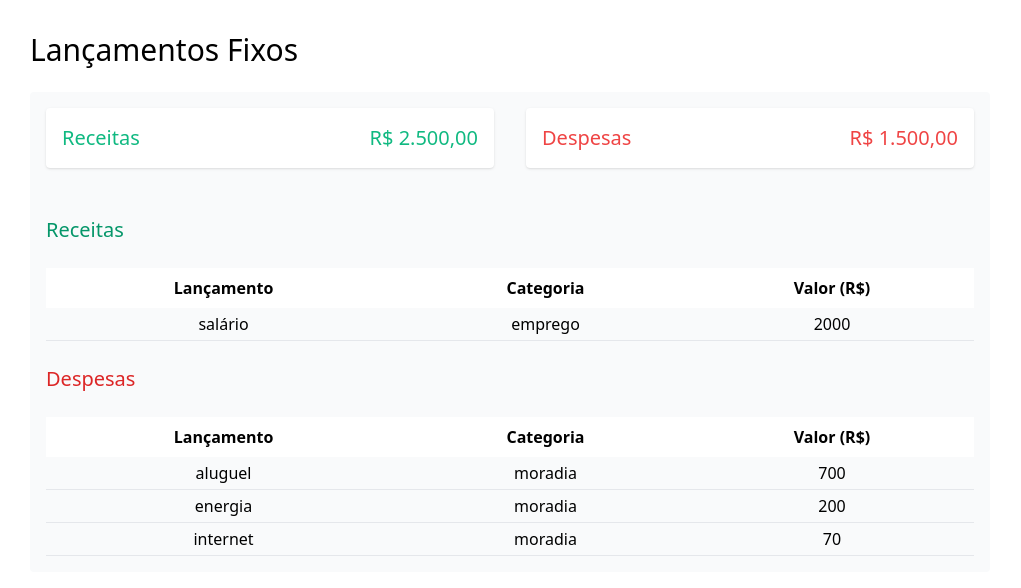
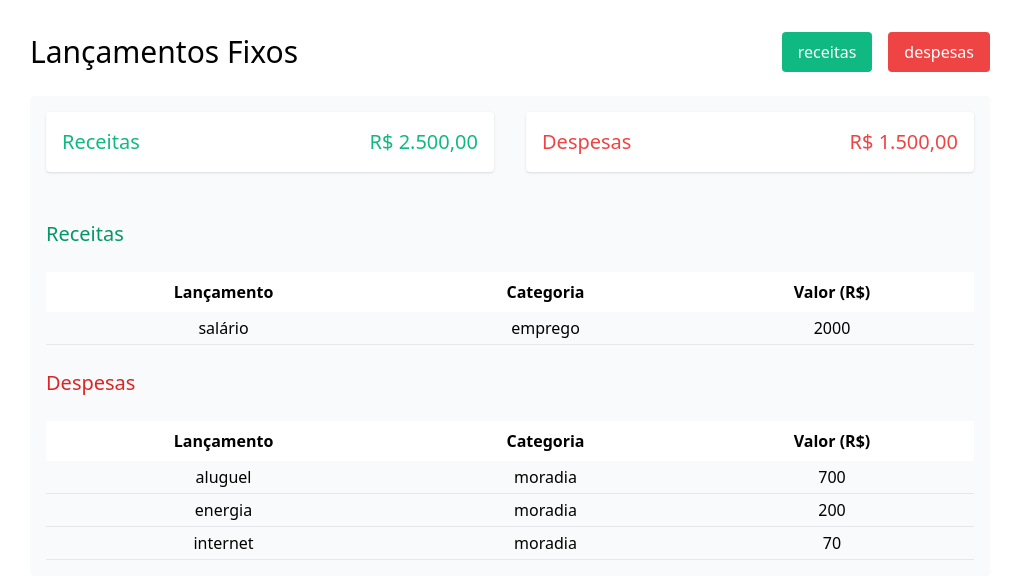
Before and after one commit to josecarlosmonteiro/finplan-lite-web, a Next.js app: page /lancamentos/fixos in a window 1280 px wide. Shown: the top 588 px of the page, without its empty margins (130-1151 px from the left). Built offline with nearby package versions, Linux system fonts and the light colour scheme.

Commit message:
feat: implementar visualização de lançamentos fixos

```diff
--- /dev/null
+++ b/app/components/Releases/AddReleaseForm.tsx
@@ -0,0 +1,18 @@
+'use client';
+
+import { ReleaseProps } from "@/app/types/Releases";
+import { useForm } from "react-hook-form";
+
+type Props = {
+
+}
+
+export function AddReleaseFunction({ }: Props) {
+  const { handleSubmit } = useForm<Omit<ReleaseProps, 'id'>>();
+
+  return (
+    <form onSubmit={handleSubmit(data => console.log(data))}>
+      new release form...
+    </form>
+  )
+}
--- a/app/components/FixedReleases/ReleasesTablePresentations.tsx
+++ b/app/components/Releases/FixedReleases/ReleasesTablePresentations.tsx
@@ -1,7 +1,7 @@
 'use client';
 
 import { ReleaseProps } from "@/app/types/Releases";
-import { ColumnDef, Table } from "../shared/Table";
+import { ColumnDef, Table } from "../../shared/Table";
 import { filterByProp } from "@/app/utils/lists";
 import { useContext } from "react";
 import { FixedReleasesContext } from "@/app/providers/FixedReleasesProvider";
--- a/app/components/FixedReleases/TotalReleases.tsx
+++ b/app/components/Releases/FixedReleases/TotalReleases.tsx
@@ -1,5 +1,5 @@
 import { currency } from "@/app/utils/formats";
-import { Typography } from "../shared/Typography";
+import { Typography } from "../../shared/Typography";
 
 export function TotalReleases() {
   return (
--- /dev/null
+++ b/app/components/shared/Button.tsx
@@ -0,0 +1,7 @@
+import { ButtonHTMLAttributes } from "react";
+
+interface Props extends ButtonHTMLAttributes<HTMLButtonElement> { }
+
+export function Button({ className, ...rest }: Props) {
+  return <button className={`p-2 px-4 rounded ${className}`} {...rest} />
+}
--- a/app/lancamentos/fixos/page.tsx
+++ b/app/lancamentos/fixos/page.tsx
@@ -1,15 +1,24 @@
-import { ReleasesTablePresentations } from "@/app/components/FixedReleases/ReleasesTablePresentations";
-import { TotalReleases } from "@/app/components/FixedReleases/TotalReleases";
+import { ReleasesTablePresentations } from "@/app/components/Releases/FixedReleases/ReleasesTablePresentations";
+import { TotalReleases } from "@/app/components/Releases/FixedReleases/TotalReleases";
+import { Button } from "@/app/components/shared/Button";
 import { Typography } from "@/app/components/shared/Typography";
 import { FixedReleasesProvider } from "@/app/providers/FixedReleasesProvider";
 
+import { FIXED_RELEASES_MOCK } from '@/app/utils/mocks/RELEASES';
+
 export default async function FixedReleases() {
   return (
-    <FixedReleasesProvider>
-
+    <FixedReleasesProvider initialData={FIXED_RELEASES_MOCK}>
       <main className="flex justify-center">
         <div className="m-8 w-[75vw]">
-          <Typography.Title>Lançamentos Fixos</Typography.Title>
+          <div className="flex justify-between items-center">
+            <Typography.Title>Lançamentos Fixos</Typography.Title>
+
+            <div className="flex gap-4">
+              <Button className="text-white bg-emerald-500">receitas</Button>
+              <Button className="text-white bg-red-500">despesas</Button>
+            </div>
+          </div>
           <br />
 
           <div className="p-4 bg-gray-50 rounded">
--- a/app/providers/FixedReleasesProvider.tsx
+++ b/app/providers/FixedReleasesProvider.tsx
@@ -7,18 +7,16 @@ type FixedReleaseProps = {
   releases: ReleaseProps[];
 }
 
+type Props = {
+  initialData: ReleaseProps[];
+  children: ReactNode;
+}
+
 export const FixedReleasesContext = createContext({} as FixedReleaseProps);
 
-// MOCK INITIAL RELEASES
-const data: ReleaseProps[] = [
-  { title: 'salário', type: 'in', category: 'emprego', value: 2000, },
-  { title: 'aluguel', type: 'out', category: 'moradia', value: 700, },
-  { title: 'energia', type: 'out', category: 'moradia', value: 200, },
-  { title: 'internet', type: 'out', category: 'moradia', value: 70, },
-];
 
-export function FixedReleasesProvider({ children }: { children: ReactNode }) {
-  const [releases, setReleases] = useState<ReleaseProps[]>(data);
+export function FixedReleasesProvider({ initialData, children }: Props) {
+  const [releases, setReleases] = useState<ReleaseProps[]>(initialData);
 
   const context: FixedReleaseProps = { releases };
 
--- /dev/null
+++ b/app/services/api.ts
@@ -0,0 +1,5 @@
+import axios from "axios";
+
+export const api = axios.create({
+  baseURL: "http://localhost:7001",
+});
--- /dev/null
+++ b/app/services/fixedReleases.ts
@@ -0,0 +1,10 @@
+import { api } from "./api";
+
+export async function findAll() {
+  try {
+    const { data } = await api.get("fixed-releases");
+    return data;
+  } catch (error: any) {
+    console.error(error.message);
+  }
+}
--- a/app/types/Releases.ts
+++ b/app/types/Releases.ts
@@ -1,4 +1,5 @@
 export type ReleaseProps = {
+  id: string | number;
   title: string;
   value: number;
   type: "in" | "out";
--- /dev/null
+++ b/app/utils/mocks/RELEASES.TS
@@ -0,0 +1,9 @@
+import { ReleaseProps } from "../../types/Releases";
+
+// MOCK INITIAL FIXED RELEASES
+export const FIXED_RELEASES_MOCK: ReleaseProps[] = [
+  { id: "1", title: "salário", type: "in", category: "emprego", value: 2000 },
+  { id: "2", title: "aluguel", type: "out", category: "moradia", value: 700 },
+  { id: "3", title: "energia", type: "out", category: "moradia", value: 200 },
+  { id: "4", title: "internet", type: "out", category: "moradia", value: 70 },
+];
--- a/package.json
+++ b/package.json
@@ -15,6 +15,7 @@
     "next": "14.1.0",
     "react": "^18",
     "react-dom": "^18",
+    "react-hook-form": "^7.50.1",
     "react-icons": "^5.0.1"
   },
   "devDependencies": {
```
Also changed, not shown: 1 other file (tests, documents, lock files or other folders).
